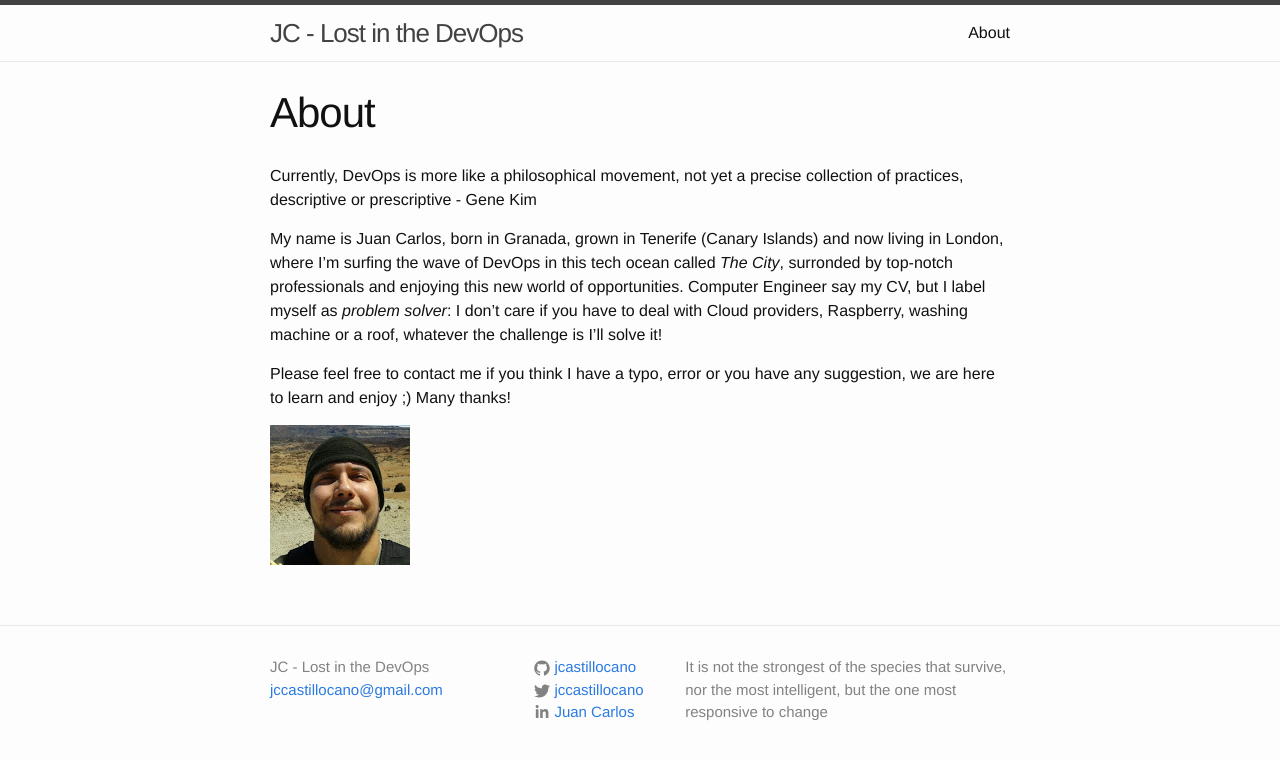
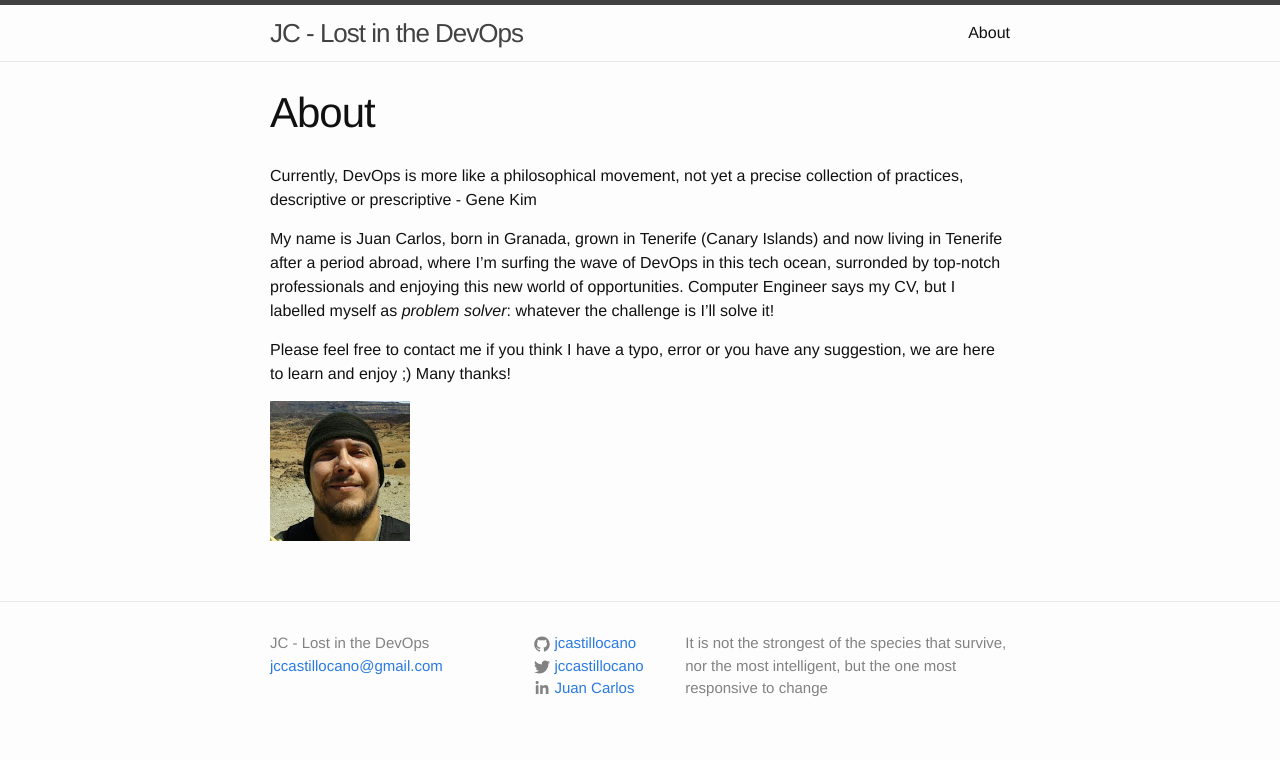
Before and after one commit to jcastillocano/jcastillocano.github.io, a Jekyll site: the page built from about.md, in a window 1280 px wide. Shown: the top 760 px of the page. Built offline with Jekyll 4.4.1, drawn with Linux system fonts in a browser that asks for light colours.

Commit message:
Update about.md

```diff
--- a/about.md
+++ b/about.md
@@ -7,11 +7,10 @@ permalink: /about/
 Currently, DevOps is more like a philosophical movement, not yet a precise collection of practices, descriptive or prescriptive - Gene Kim
 
 My name is Juan Carlos, born in Granada, grown in Tenerife (Canary
-Islands) and now living in London, where I'm surfing the wave of DevOps
-in this tech ocean called *The City*, surronded by top-notch professionals and
-enjoying this new world of opportunities. Computer Engineer say my CV,
-but I label myself as _problem solver_: I don't care if you have to deal with
-Cloud providers, Raspberry, washing machine or a roof, whatever the challenge is I'll solve it!
+Islands) and now living in Tenerife after a period abroad, where I'm surfing the wave of DevOps
+in this tech ocean, surronded by top-notch professionals and
+enjoying this new world of opportunities. Computer Engineer says my CV,
+but I labelled myself as _problem solver_: whatever the challenge is I'll solve it!
 
 Please feel free to contact me if you think I have a typo, error or you
 have any suggestion, we are here to learn and enjoy ;) Many thanks!
```
